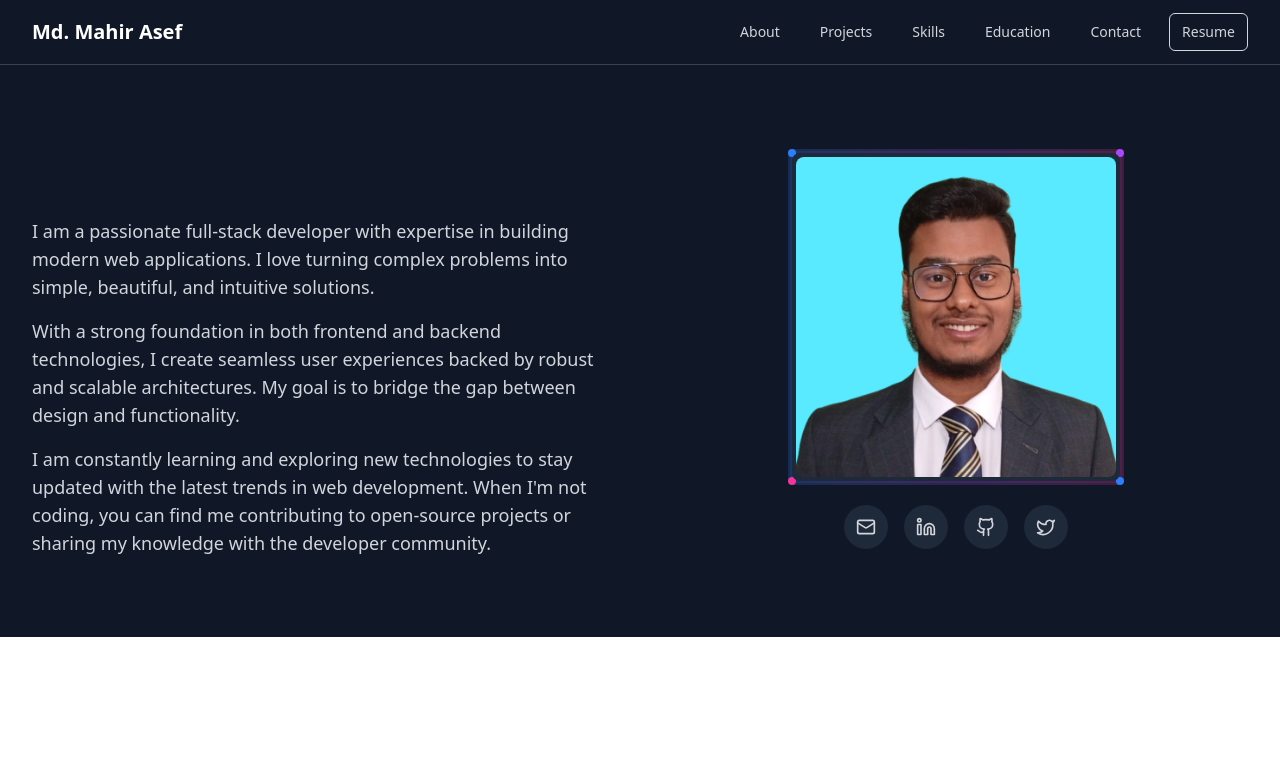
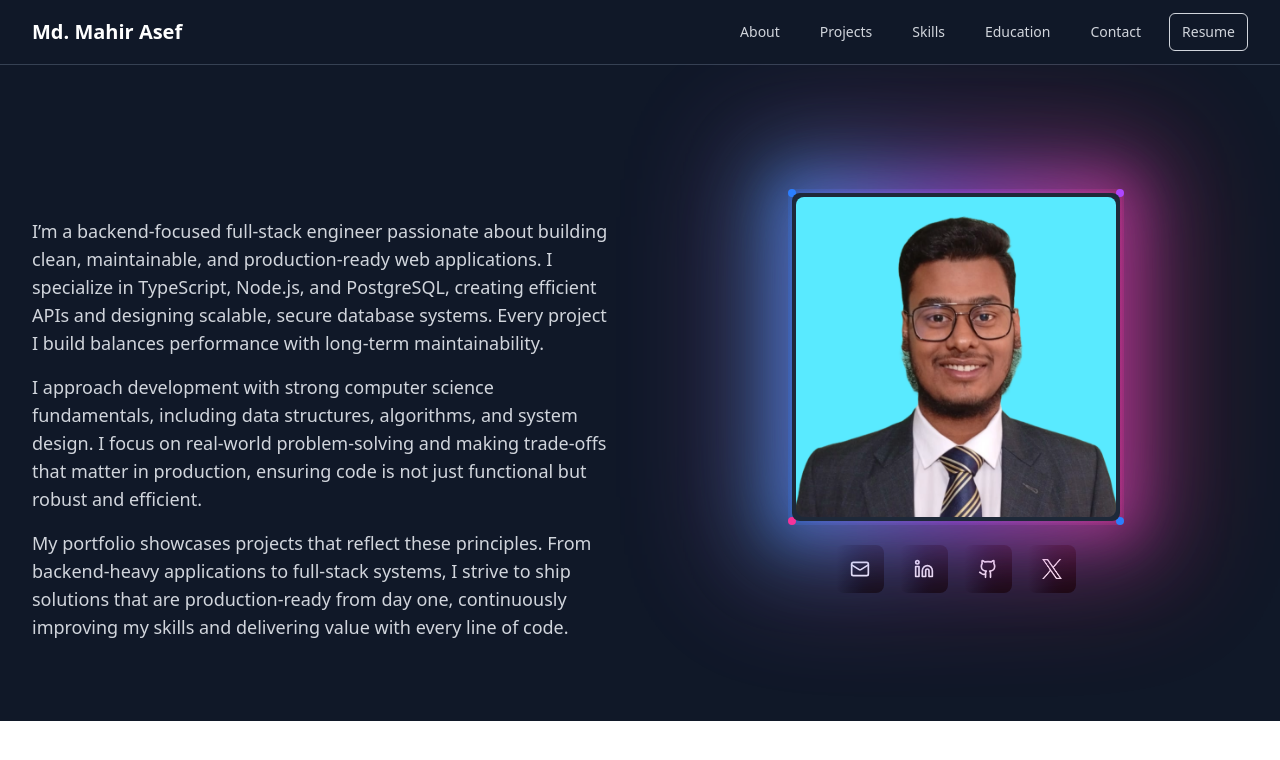
Before and after one commit to Md-Mahir-Asef/portfolio, a React (Vite) app: page / in a window 1280 px wide. Shown: the top 760 px of the page. Built offline with nearby package versions, Linux system fonts and the light colour scheme.

Commit message:
Feat(About): Create Shoadow.

```diff
--- a/src/sections/About.tsx
+++ b/src/sections/About.tsx
@@ -1,5 +1,5 @@
 import { useState, useEffect } from "react";
-import { Mail, Linkedin, Github, Twitter } from "lucide-react";
+import { Mail, Linkedin, Github } from "lucide-react";
 
 const TypingEffect = ({
     texts,
@@ -97,27 +97,32 @@ const About = () => {
 
                         <div className="space-y-4 text-gray-300 text-lg">
                             <p>
-                                I am a passionate full-stack developer with
-                                expertise in building modern web applications. I
-                                love turning complex problems into simple,
-                                beautiful, and intuitive solutions.
+                                I’m a backend-focused full-stack engineer
+                                passionate about building clean, maintainable,
+                                and production-ready web applications. I
+                                specialize in TypeScript, Node.js, and
+                                PostgreSQL, creating efficient APIs and
+                                designing scalable, secure database systems.
+                                Every project I build balances performance with
+                                long-term maintainability.
                             </p>
 
                             <p>
-                                With a strong foundation in both frontend and
-                                backend technologies, I create seamless user
-                                experiences backed by robust and scalable
-                                architectures. My goal is to bridge the gap
-                                between design and functionality.
+                                I approach development with strong computer
+                                science fundamentals, including data structures,
+                                algorithms, and system design. I focus on
+                                real-world problem-solving and making trade-offs
+                                that matter in production, ensuring code is not
+                                just functional but robust and efficient.
                             </p>
 
                             <p>
-                                I am constantly learning and exploring new
-                                technologies to stay updated with the latest
-                                trends in web development. When I'm not coding,
-                                you can find me contributing to open-source
-                                projects or sharing my knowledge with the
-                                developer community.
+                                My portfolio showcases projects that reflect
+                                these principles. From backend-heavy
+                                applications to full-stack systems, I strive to
+                                ship solutions that are production-ready from
+                                day one, continuously improving my skills and
+                                delivering value with every line of code.
                             </p>
                         </div>
                     </div>
@@ -126,6 +131,17 @@ const About = () => {
                     <div className="flex flex-col items-center space-y-6">
                         {/* Image Container */}
                         <div className="relative">
+                            {/* Colorful glowing shadow */}
+                            <div className="absolute -inset-4 bg-linear-to-r from-blue-500 via-purple-500 to-pink-500 rounded-lg opacity-30 blur-xl animate-pulse"></div>
+                            <div
+                                className="absolute -inset-8 bg-linear-to-r from-cyan-400 via-blue-500 to-purple-500 rounded-lg opacity-20 blur-2xl animate-pulse"
+                                style={{ animationDelay: "1s" }}
+                            ></div>
+                            <div
+                                className="absolute -inset-12 bg-linear-to-r from-purple-400 via-pink-500 to-red-500 rounded-lg opacity-10 blur-3xl animate-pulse"
+                                style={{ animationDelay: "2s" }}
+                            ></div>
+
                             {/* Decorative border with dots */}
                             <div className="absolute -inset-1 bg-linear-to-r from-blue-500 via-purple-500 to-pink-500 rounded-lg opacity-20"></div>
                             <div className="absolute -inset-0.5 bg-linear-to-r from-blue-500 via-purple-500 to-pink-500 rounded-lg opacity-10"></div>
@@ -150,33 +166,37 @@ const About = () => {
                         <div className="flex space-x-4">
                             <a
                                 href="mailto:mdmahirasef.dev@gmail.com"
-                                className="p-3 bg-gray-800 rounded-full hover:bg-gray-700 transition-colors duration-200 group"
+                                className="w-12 h-12 bg-linear-to-r from-gray-900 to-black rounded-lg flex items-center justify-center hover:scale-110 transition-all duration-300 group"
                             >
-                                <Mail className="w-5 h-5 text-gray-300 group-hover:text-white" />
+                                <Mail className="w-5 h-5 text-white" />
                             </a>
                             <a
                                 href="https://linkedin.com/in/your-profile"
                                 target="_blank"
                                 rel="noopener noreferrer"
-                                className="p-3 bg-gray-800 rounded-full hover:bg-gray-700 transition-colors duration-200 group"
+                                className="w-12 h-12 bg-linear-to-r from-gray-900 to-black rounded-lg flex items-center justify-center hover:scale-110 transition-all duration-300 group"
                             >
-                                <Linkedin className="w-5 h-5 text-gray-300 group-hover:text-white" />
+                                <Linkedin className="w-5 h-5 text-white" />
                             </a>
                             <a
                                 href="https://github.com/your-username"
                                 target="_blank"
                                 rel="noopener noreferrer"
-                                className="p-3 bg-gray-800 rounded-full hover:bg-gray-700 transition-colors duration-200 group"
+                                className="w-12 h-12 bg-linear-to-r from-gray-900 to-black rounded-lg flex items-center justify-center hover:scale-110 transition-all duration-300 group"
                             >
-                                <Github className="w-5 h-5 text-gray-300 group-hover:text-white" />
+                                <Github className="w-5 h-5 text-white" />
                             </a>
                             <a
                                 href="https://twitter.com/your-username"
                                 target="_blank"
                                 rel="noopener noreferrer"
-                                className="p-3 bg-gray-800 rounded-full hover:bg-gray-700 transition-colors duration-200 group"
+                                className="w-12 h-12 bg-linear-to-r from-gray-900 to-black rounded-lg flex items-center justify-center hover:scale-110 transition-all duration-300 group"
                             >
-                                <Twitter className="w-5 h-5 text-gray-300 group-hover:text-white" />
+                                <img
+                                    src="/images/x-white.png"
+                                    alt="X"
+                                    className="w-5 h-5 text-white"
+                                />
                             </a>
                         </div>
                     </div>
```
Also changed, not shown: public/images/x-white.png (added).
